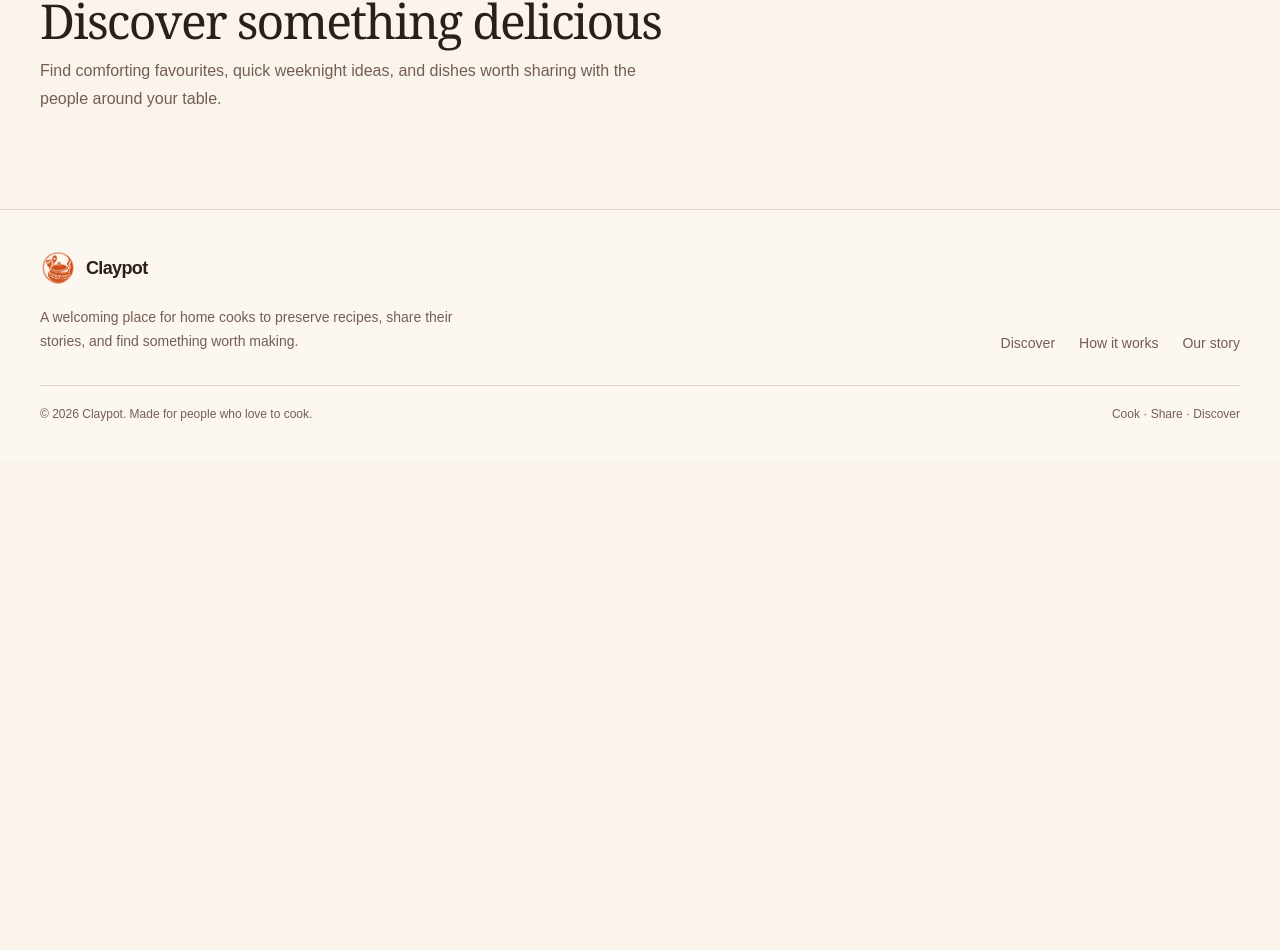
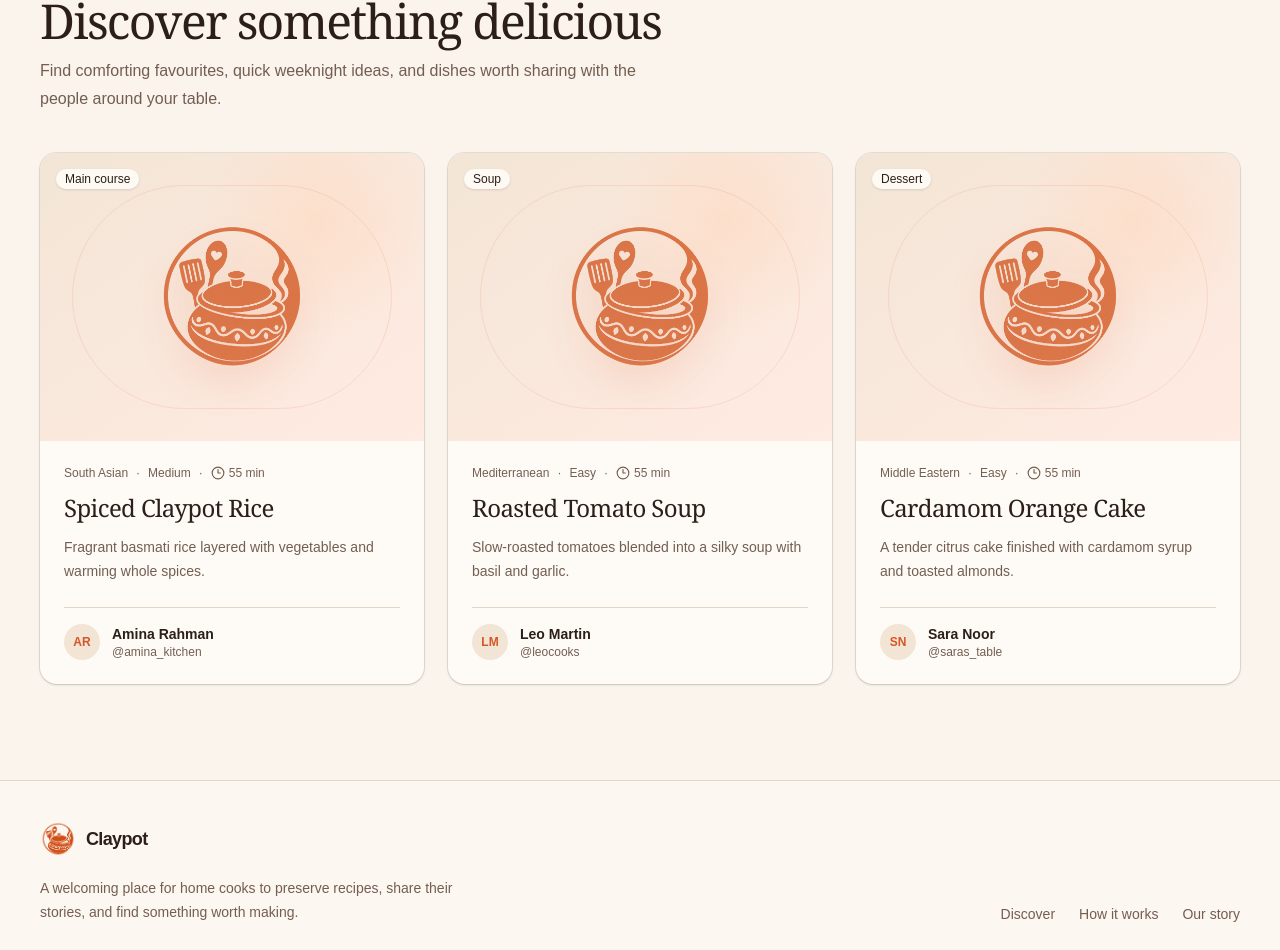
Before and after one commit to shohagfaraji/claypot-mern, a React (Vite) app in the folder client/: page / in a window 1280 px wide. Shown: the part 1036-1986 px from the top of the page. Before the commit the page ends 1498 px from the top, so only its background shows below. Built offline with nearby package versions, Linux system fonts and the light colour scheme.

Commit message:
feat(client): add featured recipe cards

```diff
--- a/client/src/App.tsx
+++ b/client/src/App.tsx
@@ -2,6 +2,8 @@ import { Badge } from '@/components/ui/badge';
 import { AppShell } from '@/components/layout/app-shell';
 import { ArrowRight, BookOpen, Heart, Users } from 'lucide-react';
 import { buttonVariants } from '@/components/ui/button';
+import { RecipeCard } from '@/features/recipes/components/recipe-card';
+import { featuredRecipes } from '@/features/recipes/data/featured-recipes';
 import { cn } from '@/lib/utils';
 
 function App() {
@@ -9,7 +11,7 @@ function App() {
     <AppShell>
       <section className="relative overflow-hidden">
         <div className="absolute inset-x-0 top-0 -z-10 h-120 bg-[radial-gradient(circle_at_78%_22%,color-mix(in_oklch,var(--accent),transparent_35%),transparent_34%),radial-gradient(circle_at_18%_12%,color-mix(in_oklch,var(--secondary),transparent_20%),transparent_30%)]" />
-        <div className="mx-auto grid w-full max-w-320 gap-14 px-5 py-18 sm:px-8 sm:py-24 lg:grid-cols-[1.1fr_0.9fr] lg:items-center lg:px-10 lg:py-28">
+        <div className="mx-auto grid w-full max-w-7xl gap-14 px-5 py-18 sm:px-8 sm:py-24 lg:grid-cols-[1.1fr_0.9fr] lg:items-center lg:px-10 lg:py-28">
           <div>
             <Badge
               variant="outline"
@@ -66,7 +68,7 @@ function App() {
       </section>
 
       <section id="how-it-works" className="border-y bg-card/45">
-        <div className="mx-auto grid w-full max-w-320 gap-8 px-5 py-10 sm:grid-cols-3 sm:px-8 lg:px-10">
+        <div className="mx-auto grid w-full max-w-7xl gap-8 px-5 py-10 sm:grid-cols-3 sm:px-8 lg:px-10">
           {[
             { icon: BookOpen, value: 'Keep', label: 'Your trusted recipes together' },
             { icon: Heart, value: 'Share', label: 'Food and the stories behind it' },
@@ -87,7 +89,7 @@ function App() {
 
       <section
         id="discover"
-        className="mx-auto w-full max-w-320 px-5 py-18 sm:px-8 sm:py-24 lg:px-10"
+        className="mx-auto w-full max-w-7xl px-5 py-18 sm:px-8 sm:py-24 lg:px-10"
       >
         <p className="text-xs font-bold tracking-[0.14em] text-primary uppercase">
           Fresh from Claypot
@@ -103,6 +105,11 @@ function App() {
             </p>
           </div>
         </div>
+        <div className="mt-10 grid gap-6 md:grid-cols-2 lg:grid-cols-3">
+          {featuredRecipes.map((recipe) => (
+            <RecipeCard key={recipe.id} recipe={recipe} />
+          ))}
+        </div>
       </section>
     </AppShell>
   );
--- a/client/src/components/layout/site-footer.tsx
+++ b/client/src/components/layout/site-footer.tsx
@@ -7,7 +7,7 @@ const footerLinks = [
 export function SiteFooter() {
   return (
     <footer id="our-story" className="border-t bg-card/45">
-      <div className="mx-auto grid w-full max-w-320 gap-8 px-5 py-10 sm:px-8 md:grid-cols-[1fr_auto] md:items-end lg:px-10">
+      <div className="mx-auto grid w-full max-w-7xl gap-8 px-5 py-10 sm:px-8 md:grid-cols-[1fr_auto] md:items-end lg:px-10">
         <div>
           <a
             className="inline-flex items-center gap-2.5 rounded-lg focus-visible:outline-none focus-visible:ring-3 focus-visible:ring-ring/50"
--- a/client/src/components/layout/site-header.tsx
+++ b/client/src/components/layout/site-header.tsx
@@ -14,7 +14,7 @@ export function SiteHeader() {
 
   return (
     <header className="sticky top-0 z-50 border-b border-border/70 bg-background/90 backdrop-blur-xl">
-      <div className="mx-auto flex h-18 w-full max-w-320 items-center justify-between px-5 sm:px-8 lg:px-10">
+      <div className="mx-auto flex h-18 w-full max-w-7xl items-center justify-between px-5 sm:px-8 lg:px-10">
         <a
           className="flex items-center gap-2.5 rounded-lg focus-visible:outline-none focus-visible:ring-3 focus-visible:ring-ring/50"
           href="/"
@@ -61,7 +61,7 @@ export function SiteHeader() {
 
       {isMenuOpen && (
         <div id="mobile-navigation" className="border-t bg-background px-5 py-5 sm:hidden">
-          <nav className="mx-auto grid max-w-320 gap-1" aria-label="Mobile navigation">
+          <nav className="mx-auto grid max-w-7xl gap-1" aria-label="Mobile navigation">
             {navigation.map((item) => (
               <a
                 key={item.href}
--- /dev/null
+++ b/client/src/components/ui/card.tsx
@@ -0,0 +1,88 @@
+import * as React from 'react';
+
+import { cn } from '@/lib/utils';
+
+function Card({
+  className,
+  size = 'default',
+  ...props
+}: React.ComponentProps<'div'> & { size?: 'default' | 'sm' }) {
+  return (
+    <div
+      data-slot="card"
+      data-size={size}
+      className={cn(
+        'group/card flex flex-col gap-(--card-spacing) overflow-hidden rounded-xl bg-card py-(--card-spacing) text-sm text-card-foreground ring-1 ring-foreground/10 [--card-spacing:--spacing(4)] has-data-[slot=card-footer]:pb-0 has-[>img:first-child]:pt-0 data-[size=sm]:[--card-spacing:--spacing(3)] data-[size=sm]:has-data-[slot=card-footer]:pb-0 *:[img:first-child]:rounded-t-xl *:[img:last-child]:rounded-b-xl',
+        className,
+      )}
+      {...props}
+    />
+  );
+}
+
+function CardHeader({ className, ...props }: React.ComponentProps<'div'>) {
+  return (
+    <div
+      data-slot="card-header"
+      className={cn(
+        'group/card-header @container/card-header grid auto-rows-min items-start gap-1 rounded-t-xl px-(--card-spacing) has-data-[slot=card-action]:grid-cols-[1fr_auto] has-data-[slot=card-description]:grid-rows-[auto_auto] [.border-b]:pb-(--card-spacing)',
+        className,
+      )}
+      {...props}
+    />
+  );
+}
+
+function CardTitle({ className, ...props }: React.ComponentProps<'div'>) {
+  return (
+    <div
+      data-slot="card-title"
+      className={cn(
+        'font-heading text-base leading-snug font-medium group-data-[size=sm]/card:text-sm',
+        className,
+      )}
+      {...props}
+    />
+  );
+}
+
+function CardDescription({ className, ...props }: React.ComponentProps<'div'>) {
+  return (
+    <div
+      data-slot="card-description"
+      className={cn('text-sm text-muted-foreground', className)}
+      {...props}
+    />
+  );
+}
+
+function CardAction({ className, ...props }: React.ComponentProps<'div'>) {
+  return (
+    <div
+      data-slot="card-action"
+      className={cn('col-start-2 row-span-2 row-start-1 self-start justify-self-end', className)}
+      {...props}
+    />
+  );
+}
+
+function CardContent({ className, ...props }: React.ComponentProps<'div'>) {
+  return (
+    <div data-slot="card-content" className={cn('px-(--card-spacing)', className)} {...props} />
+  );
+}
+
+function CardFooter({ className, ...props }: React.ComponentProps<'div'>) {
+  return (
+    <div
+      data-slot="card-footer"
+      className={cn(
+        'flex items-center rounded-b-xl border-t bg-muted/50 p-(--card-spacing)',
+        className,
+      )}
+      {...props}
+    />
+  );
+}
+
+export { Card, CardHeader, CardFooter, CardTitle, CardAction, CardDescription, CardContent };
--- /dev/null
+++ b/client/src/features/recipes/components/recipe-card.tsx
@@ -0,0 +1,84 @@
+import { Clock3 } from 'lucide-react';
+
+import { Badge } from '@/components/ui/badge';
+import { Card, CardContent } from '@/components/ui/card';
+import type { RecipeListItem } from '@/features/recipes/types';
+
+interface RecipeCardProps {
+  recipe: RecipeListItem;
+}
+
+function getInitials(name: string) {
+  return name
+    .split(' ')
+    .map((part) => part[0])
+    .join('')
+    .slice(0, 2)
+    .toUpperCase();
+}
+
+export function RecipeCard({ recipe }: RecipeCardProps) {
+  return (
+    <Card className="group gap-0 overflow-hidden border-border/70 py-0 shadow-sm transition duration-300 hover:-translate-y-1 hover:shadow-xl hover:shadow-primary/8">
+      <div className="relative aspect-[4/3] overflow-hidden bg-[radial-gradient(circle_at_72%_24%,color-mix(in_oklch,var(--accent),white_14%),transparent_32%),linear-gradient(145deg,var(--secondary),color-mix(in_oklch,var(--accent),white_48%))]">
+        {recipe.imageUrl ? (
+          <img
+            className="size-full object-cover transition duration-500 group-hover:scale-[1.03]"
+            src={recipe.imageUrl}
+            alt={recipe.title}
+          />
+        ) : (
+          <div className="grid size-full place-items-center" aria-hidden="true">
+            <div className="absolute inset-8 rounded-full border border-primary/12" />
+            <img
+              className="w-[42%] opacity-75 drop-shadow-[0_16px_20px_color-mix(in_oklch,var(--primary),transparent_78%)] transition duration-500 group-hover:scale-105 group-hover:rotate-2"
+              src="/brand/claypot-logo.png"
+              alt=""
+            />
+          </div>
+        )}
+        <Badge className="absolute top-4 left-4 bg-card/90 text-foreground shadow-sm backdrop-blur-sm">
+          {recipe.category}
+        </Badge>
+      </div>
+
+      <CardContent className="flex flex-1 flex-col p-5 sm:p-6">
+        <div className="flex items-center gap-2 text-xs font-medium text-muted-foreground">
+          <span>{recipe.cuisine}</span>
+          <span aria-hidden="true">·</span>
+          <span className="capitalize">{recipe.difficulty}</span>
+          <span aria-hidden="true">·</span>
+          <span className="inline-flex items-center gap-1">
+            <Clock3 className="size-3.5" />
+            {recipe.totalTimeMinutes} min
+          </span>
+        </div>
+
+        <h3 className="mt-3 font-serif text-2xl leading-tight font-medium tracking-[-0.025em]">
+          {recipe.title}
+        </h3>
+        <p className="mt-3 line-clamp-2 text-sm leading-6 text-muted-foreground">
+          {recipe.summary}
+        </p>
+
+        <div className="mt-6 flex items-center gap-3 border-t pt-4">
+          <div className="grid size-9 shrink-0 place-items-center overflow-hidden rounded-full bg-secondary text-xs font-bold text-primary">
+            {recipe.author.avatarUrl ? (
+              <img
+                className="size-full object-cover"
+                src={recipe.author.avatarUrl}
+                alt={recipe.author.name}
+              />
+            ) : (
+              getInitials(recipe.author.name)
+            )}
+          </div>
+          <div className="min-w-0">
+            <p className="truncate text-sm font-semibold">{recipe.author.name}</p>
+            <p className="truncate text-xs text-muted-foreground">@{recipe.author.username}</p>
+          </div>
+        </div>
+      </CardContent>
+    </Card>
+  );
+}
--- /dev/null
+++ b/client/src/features/recipes/data/featured-recipes.ts
@@ -0,0 +1,67 @@
+import type { RecipeListItem } from '@/features/recipes/types';
+
+export const featuredRecipes: RecipeListItem[] = [
+  {
+    id: 'spiced-claypot-rice',
+    title: 'Spiced Claypot Rice',
+    slug: 'spiced-claypot-rice',
+    summary: 'Fragrant basmati rice layered with vegetables and warming whole spices.',
+    imageUrl: null,
+    prepTimeMinutes: 15,
+    cookTimeMinutes: 40,
+    totalTimeMinutes: 55,
+    difficulty: 'medium',
+    cuisine: 'South Asian',
+    category: 'Main course',
+    tags: ['rice', 'comfort food'],
+    publishedAt: '2026-08-05T08:00:00.000Z',
+    author: {
+      id: 'amina-rahman',
+      name: 'Amina Rahman',
+      username: 'amina_kitchen',
+      avatarUrl: null,
+    },
+  },
+  {
+    id: 'roasted-tomato-soup',
+    title: 'Roasted Tomato Soup',
+    slug: 'roasted-tomato-soup',
+    summary: 'Slow-roasted tomatoes blended into a silky soup with basil and garlic.',
+    imageUrl: null,
+    prepTimeMinutes: 10,
+    cookTimeMinutes: 45,
+    totalTimeMinutes: 55,
+    difficulty: 'easy',
+    cuisine: 'Mediterranean',
+    category: 'Soup',
+    tags: ['vegetarian', 'one pot'],
+    publishedAt: '2026-08-03T10:30:00.000Z',
+    author: {
+      id: 'leo-martin',
+      name: 'Leo Martin',
+      username: 'leocooks',
+      avatarUrl: null,
+    },
+  },
+  {
+    id: 'cardamom-orange-cake',
+    title: 'Cardamom Orange Cake',
+    slug: 'cardamom-orange-cake',
+    summary: 'A tender citrus cake finished with cardamom syrup and toasted almonds.',
+    imageUrl: null,
+    prepTimeMinutes: 20,
+    cookTimeMinutes: 35,
+    totalTimeMinutes: 55,
+    difficulty: 'easy',
+    cuisine: 'Middle Eastern',
+    category: 'Dessert',
+    tags: ['baking', 'citrus'],
+    publishedAt: '2026-08-01T14:15:00.000Z',
+    author: {
+      id: 'sara-noor',
+      name: 'Sara Noor',
+      username: 'saras_table',
+      avatarUrl: null,
+    },
+  },
+];
--- /dev/null
+++ b/client/src/features/recipes/types.ts
@@ -0,0 +1,23 @@
+export type RecipeDifficulty = 'easy' | 'medium' | 'hard';
+
+export interface RecipeListItem {
+  id: string;
+  title: string;
+  slug: string;
+  summary: string;
+  imageUrl: string | null;
+  prepTimeMinutes: number;
+  cookTimeMinutes: number;
+  totalTimeMinutes: number;
+  difficulty: RecipeDifficulty;
+  cuisine: string;
+  category: string;
+  tags: string[];
+  publishedAt: string;
+  author: {
+    id: string;
+    name: string;
+    username: string;
+    avatarUrl: string | null;
+  };
+}
```
